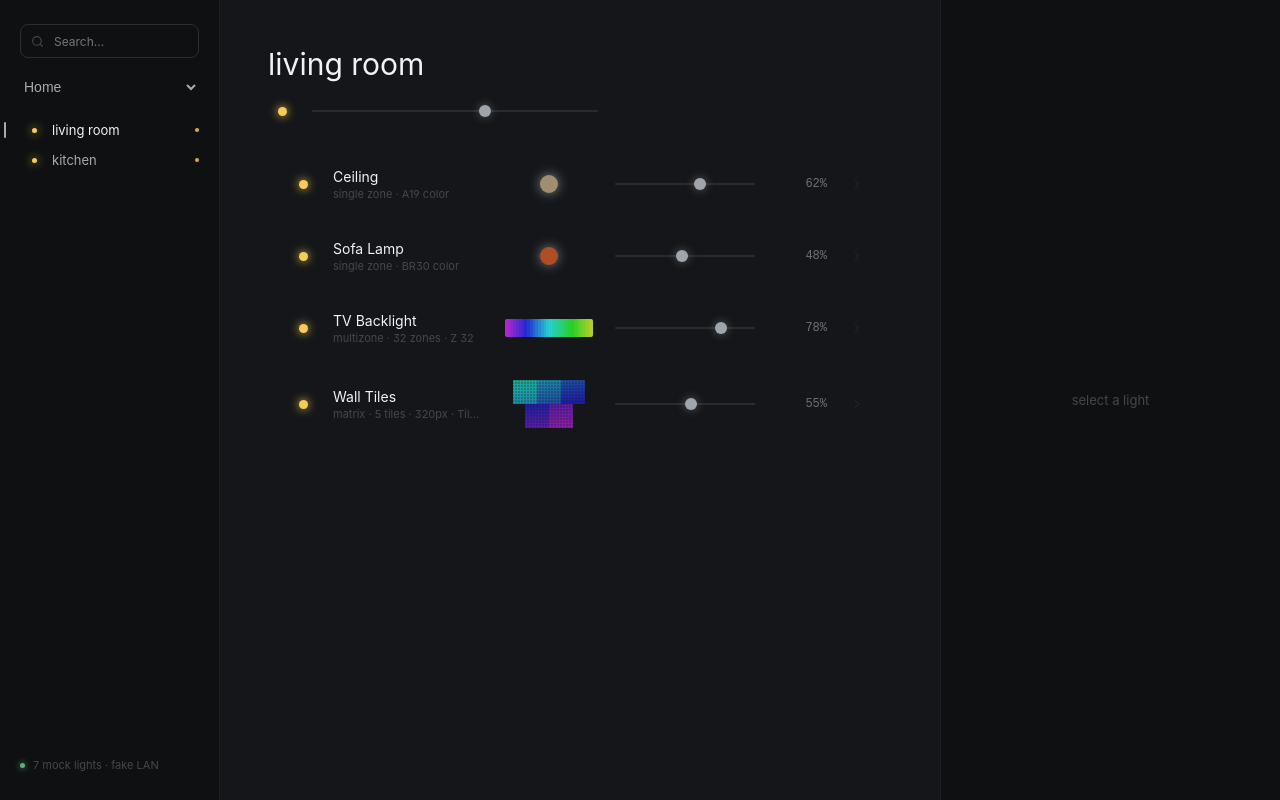
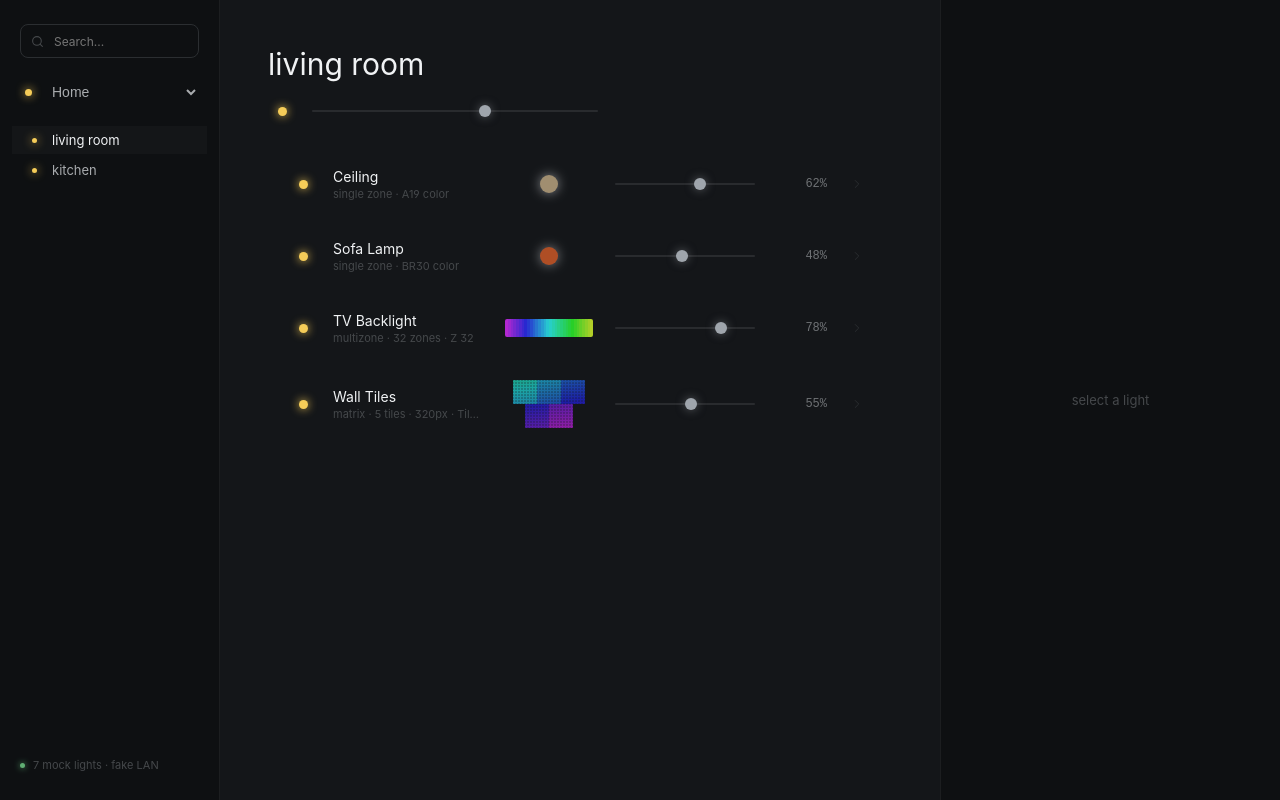
Before and after one commit to alessio-palumbo/hikari-desktop, a React (Vite) app in the folder frontend/: page / in a window 1280 px wide. Built offline with nearby package versions, Linux system fonts and the light colour scheme.

Commit message:
Add location toggle and improve group selection ux

```diff
--- a/frontend/src/App.tsx
+++ b/frontend/src/App.tsx
@@ -99,6 +99,12 @@ export function App() {
           setSelectedId(undefined);
           setQuery('');
         }}
+        onLocationPower={(id, on) =>
+          setSnapshot((prev) => {
+            const groupIds = new Set(prev.groups.filter((group) => group.locationId === id).map((group) => group.id));
+            return { ...prev, devices: prev.devices.map((device) => (groupIds.has(device.groupId) ? { ...device, on } : device)) };
+          })
+        }
         onGroupPower={(id, on) => setSnapshot((prev) => ({ ...prev, devices: prev.devices.map((device) => (device.groupId === id ? { ...device, on } : device)) }))}
       />
 
--- a/frontend/src/components/Sidebar.css
+++ b/frontend/src/components/Sidebar.css
@@ -30,7 +30,16 @@
   font-size: 12px;
 }
 
+.location-control {
+  display: flex;
+  align-items: center;
+  gap: 6px;
+  margin-left: -6px;
+}
+
 .location-select {
+  min-width: 0;
+  flex: 1;
   width: 100%;
   border: 0;
   border-radius: 6px;
@@ -64,16 +73,7 @@
 
 .group-item[data-active="true"] {
   color: var(--fg-0);
-}
-
-.group-item[data-active="true"]::before {
-  content: "";
-  position: absolute;
-  left: -8px;
-  width: 2px;
-  height: 16px;
-  border-radius: 2px;
-  background: var(--fg-1);
+  background: oklch(1 0 0 / 0.025);
 }
 
 .group-item span {
@@ -81,12 +81,6 @@
   overflow: hidden;
   text-overflow: ellipsis;
   white-space: nowrap;
-}
-
-.group-item i {
-  width: 4px;
-  height: 4px;
-  border-radius: 999px;
 }
 
 .lan-status {
--- a/frontend/src/components/Sidebar.tsx
+++ b/frontend/src/components/Sidebar.tsx
@@ -1,6 +1,5 @@
 import { Search } from 'lucide-react';
 import type { Device, Group, Location } from '../domain/lifx';
-import { deviceColor } from '../domain/lifx';
 import { PowerDot } from './primitives';
 import './Sidebar.css';
 
@@ -14,12 +13,16 @@ interface SidebarProps {
   onQueryChange: (query: string) => void;
   onLocationChange: (id: string) => void;
   onGroupChange: (id: string) => void;
+  onLocationPower: (locationId: string, on: boolean) => void;
   onGroupPower: (groupId: string, on: boolean) => void;
 }
 
 export function Sidebar(props: SidebarProps) {
   const groupsInLocation = props.groups.filter((group) => group.locationId === props.selectedLocationId);
   const selectedLocation = props.locations.find((location) => location.id === props.selectedLocationId);
+  const selectedLocationGroupIds = new Set(groupsInLocation.map((group) => group.id));
+  const locationDevices = props.devices.filter((device) => selectedLocationGroupIds.has(device.groupId));
+  const locationOn = locationDevices.some((device) => device.on);
 
   return (
     <aside className="left-panel sidebar">
@@ -28,6 +31,8 @@ export function Sidebar(props: SidebarProps) {
         <input value={props.query} onChange={(event) => props.onQueryChange(event.target.value)} placeholder="Search..." />
       </label>
 
+      <div className="location-control">
+        <PowerDot on={locationOn} size={7} onChange={(next) => props.onLocationPower(props.selectedLocationId, next)} />
         <select className="location-select" value={props.selectedLocationId} onChange={(event) => props.onLocationChange(event.target.value)}>
           {props.locations.map((location) => (
             <option key={location.id} value={location.id}>
@@ -35,12 +40,12 @@ export function Sidebar(props: SidebarProps) {
             </option>
           ))}
         </select>
+      </div>
 
       <nav className="group-list" aria-label={`${selectedLocation?.name ?? 'Location'} groups`}>
         {groupsInLocation.map((group) => {
           const groupDevices = props.devices.filter((device) => device.groupId === group.id);
           const on = groupDevices.some((device) => device.on);
-          const tint = groupDevices.find((device) => device.on);
           return (
             <button
               key={group.id}
@@ -50,7 +55,6 @@ export function Sidebar(props: SidebarProps) {
             >
               <PowerDot on={on} size={5} onChange={(next) => props.onGroupPower(group.id, next)} />
               <span>{group.name.toLowerCase()}</span>
-              {tint ? <i style={{ background: `hsl(${deviceColor(tint).h} 70% 58%)` }} /> : null}
             </button>
           );
         })}
```
Lines whose indentation alone changed are shown as unchanged.
